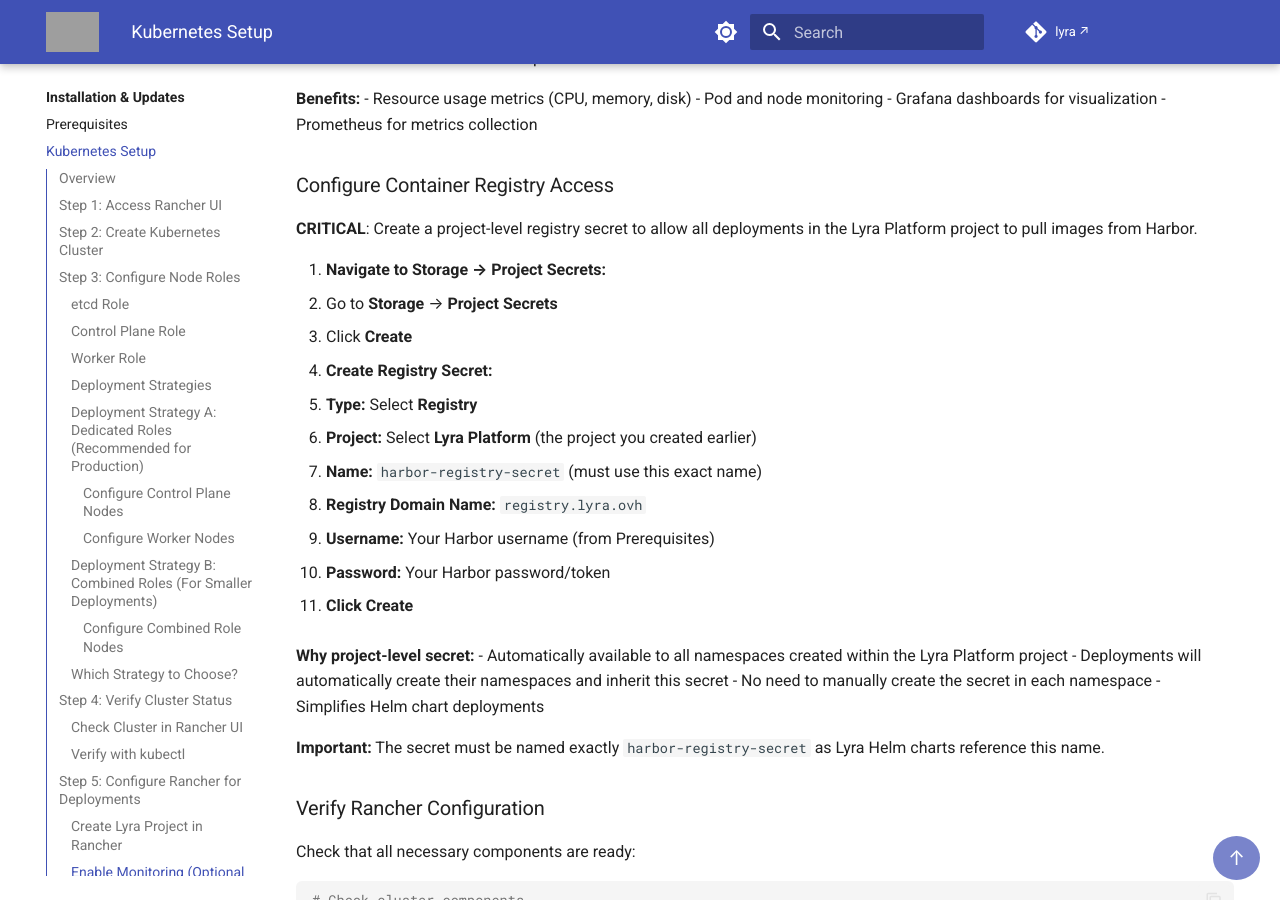
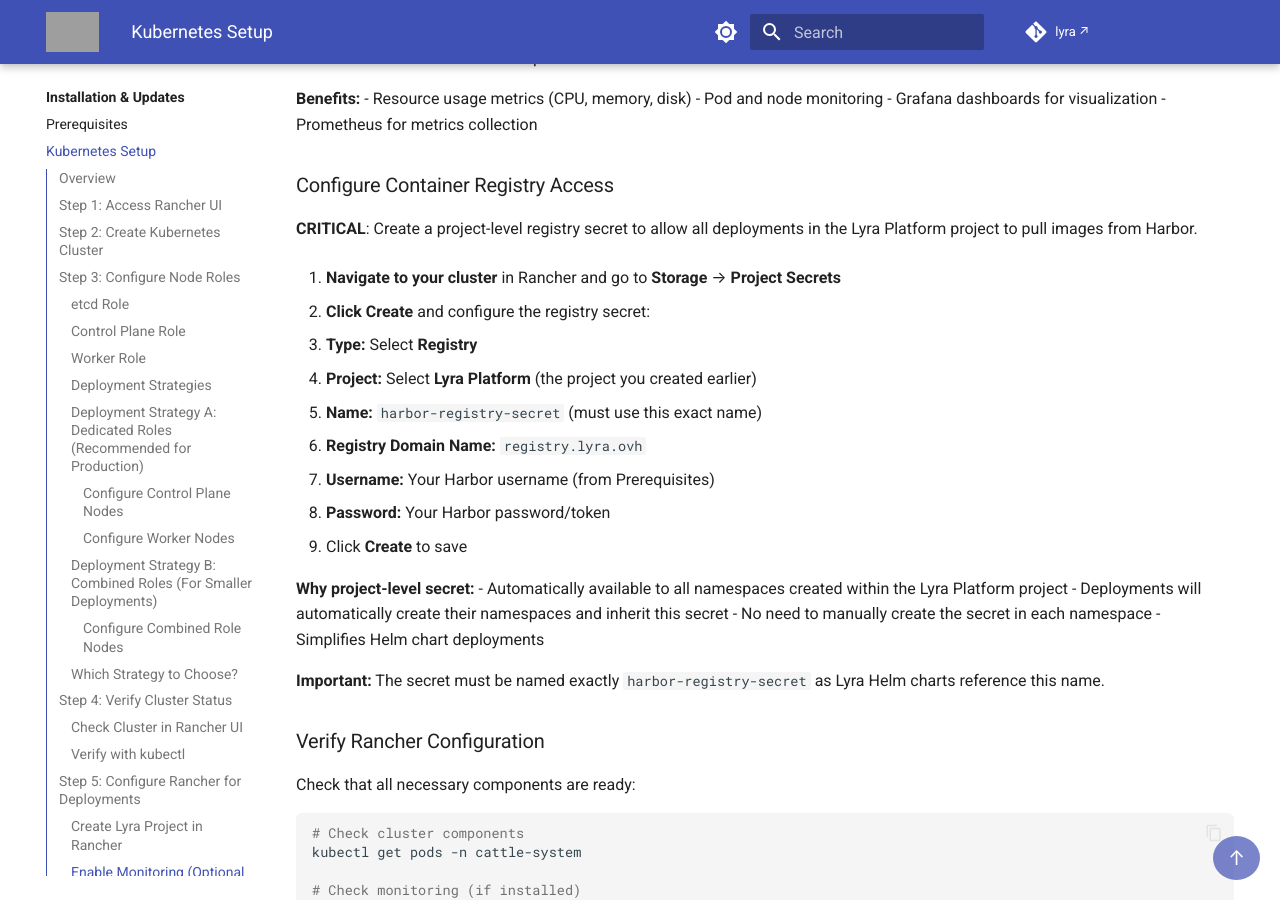
Before and after one commit to amreinch/lyra-docs, an MkDocs documentation site: the page built from docs/installation/kubernetes-setup.md, in a window 1280 px wide and 900 px high, scrolled down 8203 px. Built offline with MkDocs 1.6.1 and Material for MkDocs 9.7.7, drawn with Linux system fonts in a browser that asks for light colours; comment, search, counter and statistics services are not loaded; grey boxes are pictures that could not be loaded.

Commit message:
Simplify registry secret creation steps
- Combined navigation into single clear step
- Removed redundant 'Click Create' as separate point
- Added explicit cluster navigation instruction
- Consolidated all configuration options into step 2

```diff
--- a/docs/installation/kubernetes-setup.md
+++ b/docs/installation/kubernetes-setup.md
@@ -393,19 +393,16 @@ After cluster creation, configure Rancher settings required for application depl
 
 **CRITICAL**: Create a project-level registry secret to allow all deployments in the Lyra Platform project to pull images from Harbor.
 
-1. **Navigate to Storage → Project Secrets:**
-   - Go to **Storage** → **Project Secrets**
-   - Click **Create**
+1. **Navigate to your cluster** in Rancher and go to **Storage** → **Project Secrets**
 
-2. **Create Registry Secret:**
+2. **Click Create** and configure the registry secret:
    - **Type:** Select **Registry**
    - **Project:** Select **Lyra Platform** (the project you created earlier)
    - **Name:** `harbor-registry-secret` (must use this exact name)
    - **Registry Domain Name:** `registry.lyra.ovh`
    - **Username:** Your Harbor username (from Prerequisites)
    - **Password:** Your Harbor password/token
-
-3. **Click Create**
+   - Click **Create** to save
 
 **Why project-level secret:**
 - Automatically available to all namespaces created within the Lyra Platform project
```
